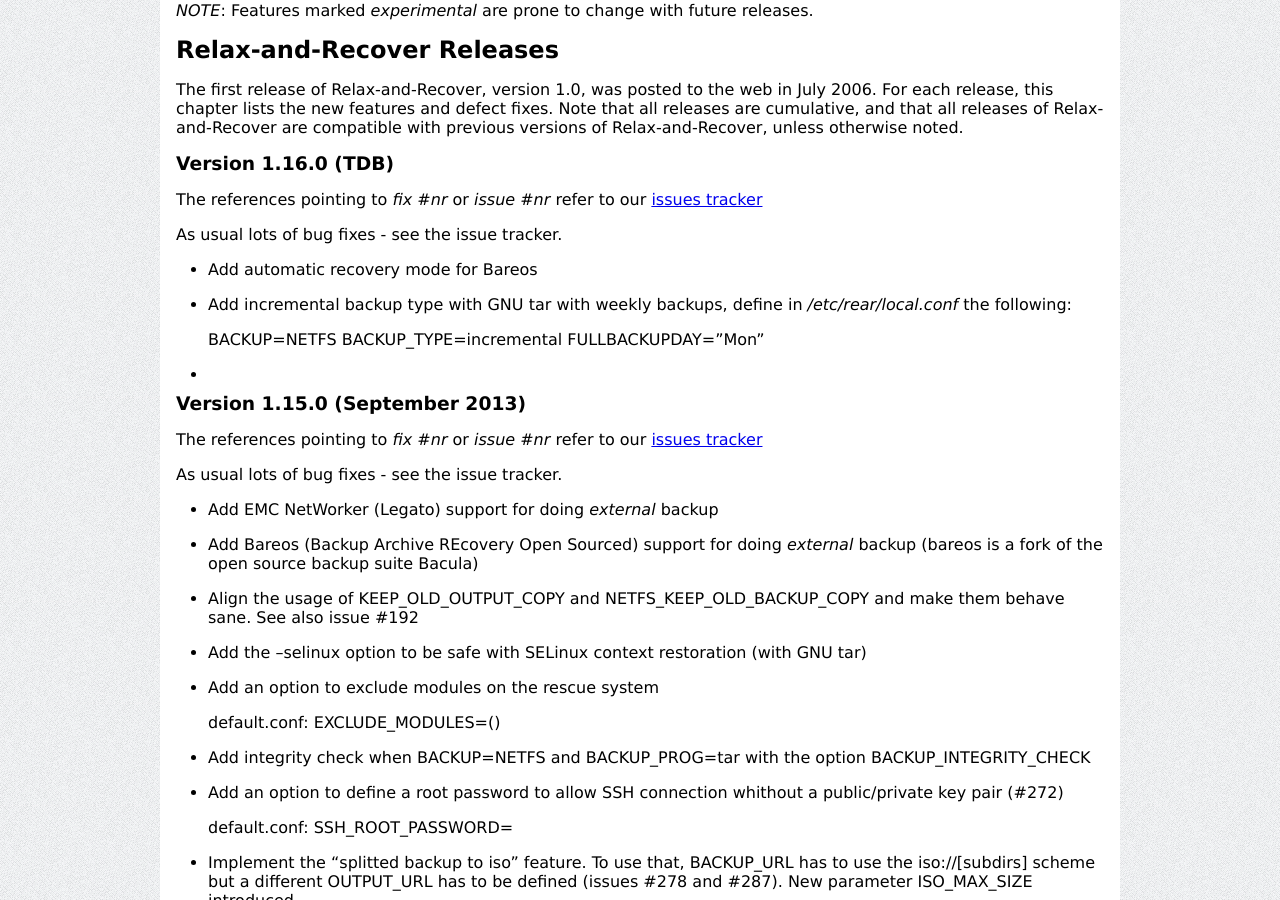
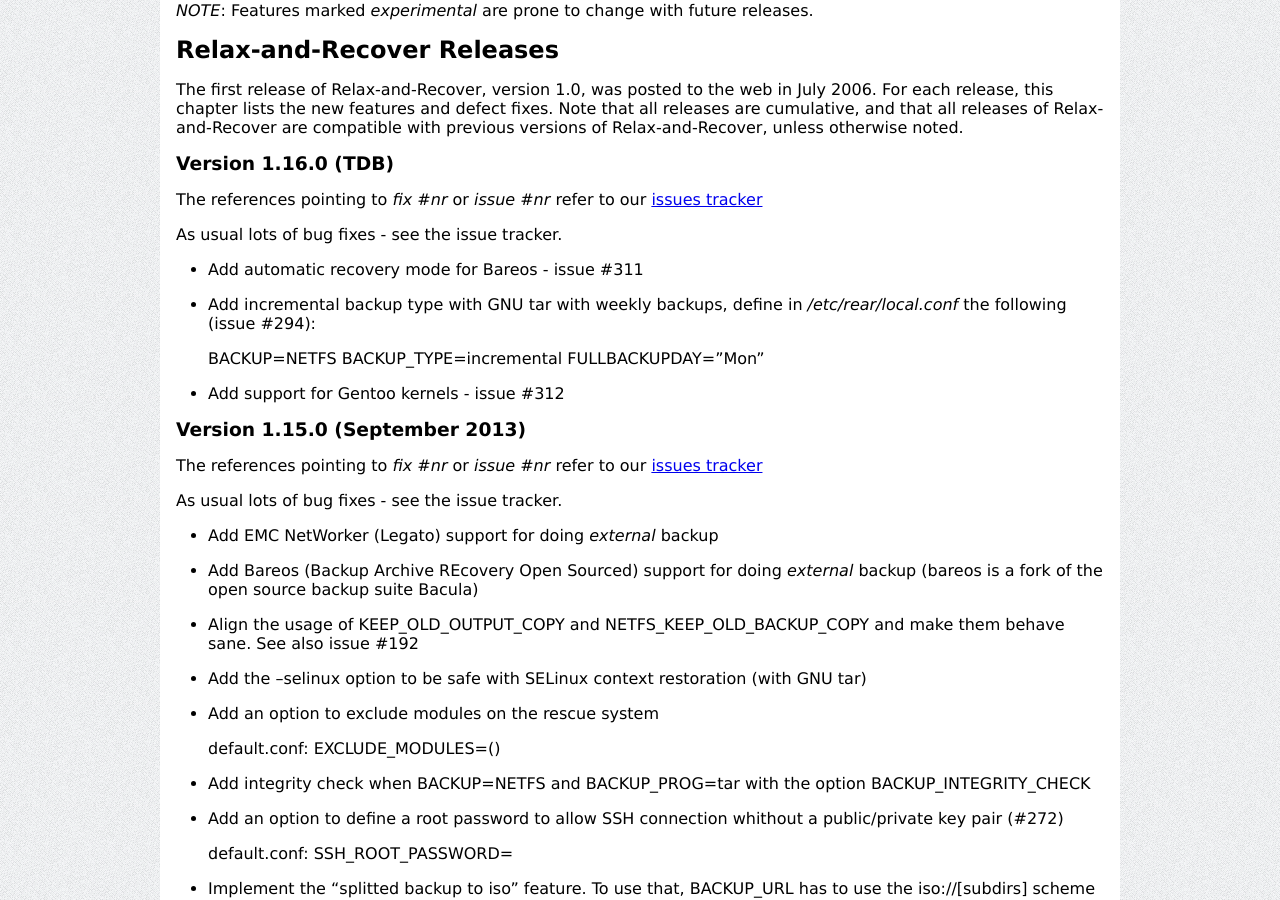
Before and after one commit to rear/rear.github.com, a Jekyll site: the page built from documentation/release-notes-1-16.md, in a window 1280 px wide and 900 px high, scrolled down 2153 px. Built offline with Jekyll 4.4.1, drawn with Linux system fonts in a browser that asks for light colours; comment, search, counter and statistics services are not loaded.

Commit message:
added gentoo kernel support

```diff
--- a/documentation/release-notes-1-16.md
+++ b/documentation/release-notes-1-16.md
@@ -143,15 +143,15 @@
 
 As usual lots of bug fixes - see the issue tracker.
 
-* Add automatic recovery mode for Bareos
+* Add automatic recovery mode for Bareos - issue #311
 
-* Add incremental backup type with GNU tar with weekly backups, define in _/etc/rear/local.conf_ the following:
+* Add incremental backup type with GNU tar with weekly backups, define in _/etc/rear/local.conf_ the following (issue #294):
 
     BACKUP=NETFS
     BACKUP_TYPE=incremental
     FULLBACKUPDAY="Mon"
 
-*
+* Add support for Gentoo kernels - issue #312
 
 ### Version 1.15.0 (September 2013)
 
```
